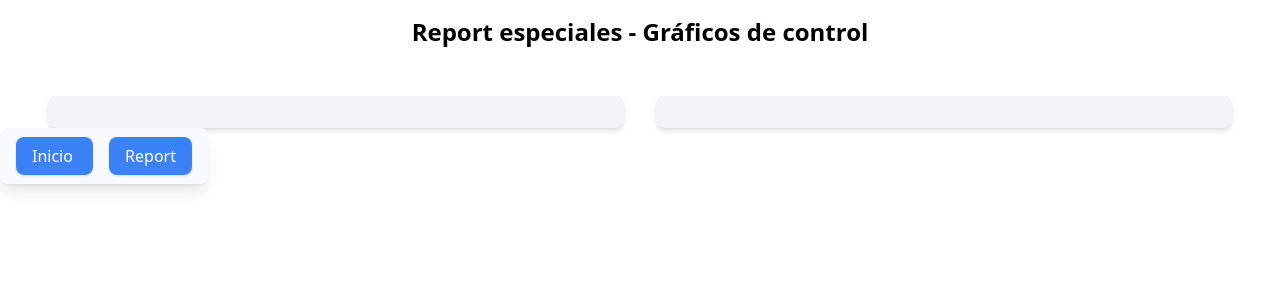
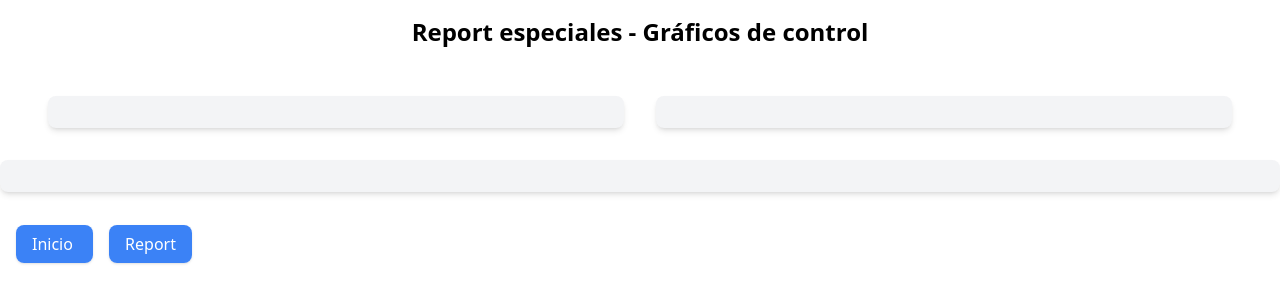
Before and after one commit to eloymor/listado_especiales, a Django app: template llistat/templates/llistat/plots.html in a window 1280 px wide. Shown: the part 60-363 px from the top of the page. Run offline with Django 5.2, Linux system fonts and the light colour scheme; the template is opened without the code that fills it, so the values that code supplies are empty; some libraries are stand-ins or nearby versions.

Commit message:
Added new plots

```diff
--- a/llistat/static/css/stylesheet.css
+++ b/llistat/static/css/stylesheet.css
@@ -592,20 +592,8 @@ video {
   position: static;
 }
 
-.fixed {
-  position: fixed;
-}
-
 .relative {
   position: relative;
-}
-
-.bottom-8 {
-  bottom: 2rem;
-}
-
-.left-8 {
-  left: 2rem;
 }
 
 .mx-4 {
@@ -621,6 +609,11 @@ video {
 .my-4 {
   margin-top: 1rem;
   margin-bottom: 1rem;
+}
+
+.my-6 {
+  margin-top: 1.5rem;
+  margin-bottom: 1.5rem;
 }
 
 .mb-12 {
@@ -782,11 +775,6 @@ video {
   background-color: rgb(243 244 246 / var(--tw-bg-opacity, 1));
 }
 
-.bg-gray-50 {
-  --tw-bg-opacity: 1;
-  background-color: rgb(249 250 251 / var(--tw-bg-opacity, 1));
-}
-
 .bg-red-100 {
   --tw-bg-opacity: 1;
   background-color: rgb(254 226 226 / var(--tw-bg-opacity, 1));
@@ -809,10 +797,6 @@ video {
 
 .p-4 {
   padding: 1rem;
-}
-
-.p-6 {
-  padding: 1.5rem;
 }
 
 .px-2 {
@@ -943,12 +927,6 @@ video {
   box-shadow: var(--tw-ring-offset-shadow, 0 0 #0000), var(--tw-ring-shadow, 0 0 #0000), var(--tw-shadow);
 }
 
-.shadow-lg {
-  --tw-shadow: 0 10px 15px -3px rgb(0 0 0 / 0.1), 0 4px 6px -4px rgb(0 0 0 / 0.1);
-  --tw-shadow-colored: 0 10px 15px -3px var(--tw-shadow-color), 0 4px 6px -4px var(--tw-shadow-color);
-  box-shadow: var(--tw-ring-offset-shadow, 0 0 #0000), var(--tw-ring-shadow, 0 0 #0000), var(--tw-shadow);
-}
-
 .shadow-md {
   --tw-shadow: 0 4px 6px -1px rgb(0 0 0 / 0.1), 0 2px 4px -2px rgb(0 0 0 / 0.1);
   --tw-shadow-colored: 0 4px 6px -1px var(--tw-shadow-color), 0 2px 4px -2px var(--tw-shadow-color);
--- a/llistat/templates/llistat/plots.html
+++ b/llistat/templates/llistat/plots.html
@@ -23,7 +23,12 @@
         <!-- Second chart container -->
         <div id="plotly-div-2" class="w-[45%] bg-gray-100 p-4 rounded-lg shadow-md"></div>
     </div>
-    <div class="fixed bottom-6 left-6 p-4 bg-gray-50 rounded-lg shadow-lg space-x-4">
+
+     <div id="plotly-div-3" class="mt-8 flex justify-center bg-gray-100 p-4 rounded-lg shadow-md">
+        <div id="plotly-subdiv-3"></div>
+    </div>
+
+    <div class="my-6 p-4 space-x-4">
         <!-- First button with a link -->
         <a href="{% url 'llistat:upload_csv' %}" class="bg-blue-500 text-white px-4 py-2 rounded-lg shadow hover:bg-blue-600 transition">
             Inicio
@@ -39,10 +44,12 @@
         const plotlyFigure1 = JSON.parse('{{ fig_json_1|escapejs }}');
         const plotlyFigure2 = JSON.parse('{{ fig_json_2|escapejs }}');
         const plotlyFigure3 = JSON.parse('{{ fig_json_3|escapejs }}');
+        const plotlyFigure4 = JSON.parse('{{ fig_json_4|escapejs }}');
         // Render the Plotly figure
         Plotly.newPlot('plotly-subdiv-1', plotlyFigure1.data, plotlyFigure1.layout);
         Plotly.newPlot('plotly-subdiv-2', plotlyFigure3.data, plotlyFigure3.layout);
         Plotly.newPlot('plotly-div-2', plotlyFigure2.data, plotlyFigure2.layout);
+        Plotly.newPlot('plotly-subdiv-3', plotlyFigure4.data, plotlyFigure4.layout);
 
     </script>
 
```
Also changed, not shown: llistat/views.py (+16 -1 lines).
